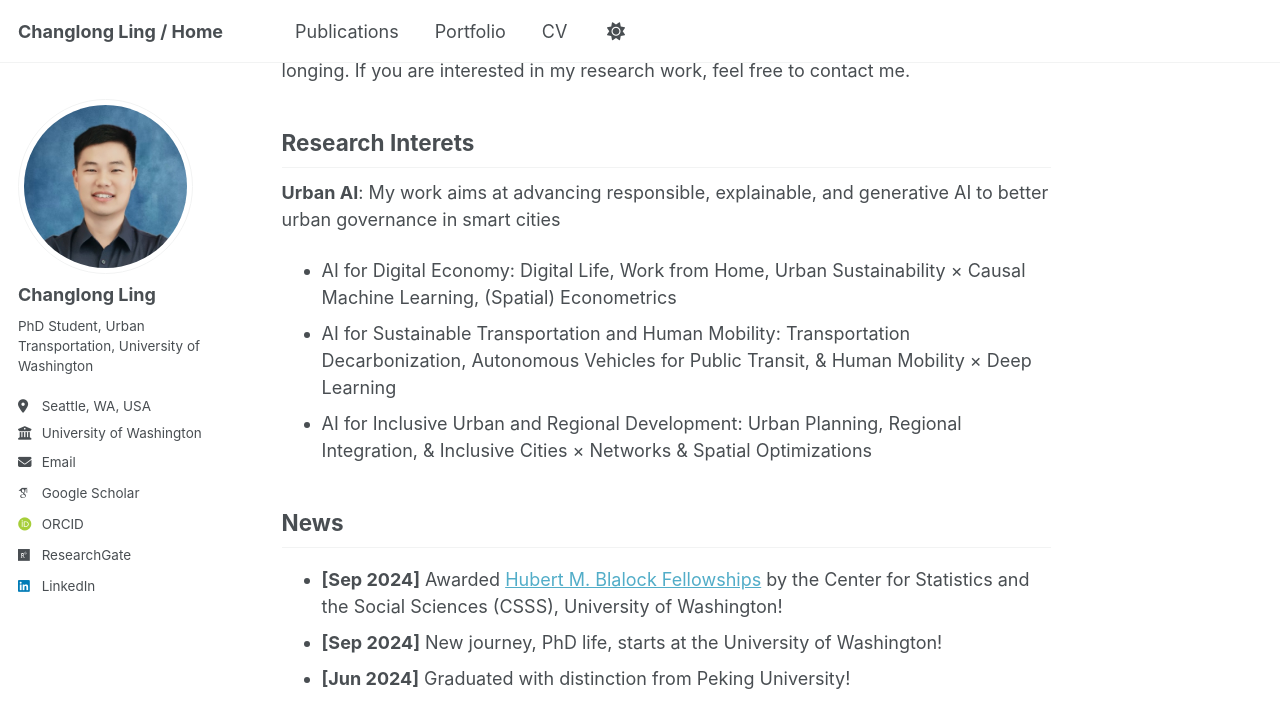
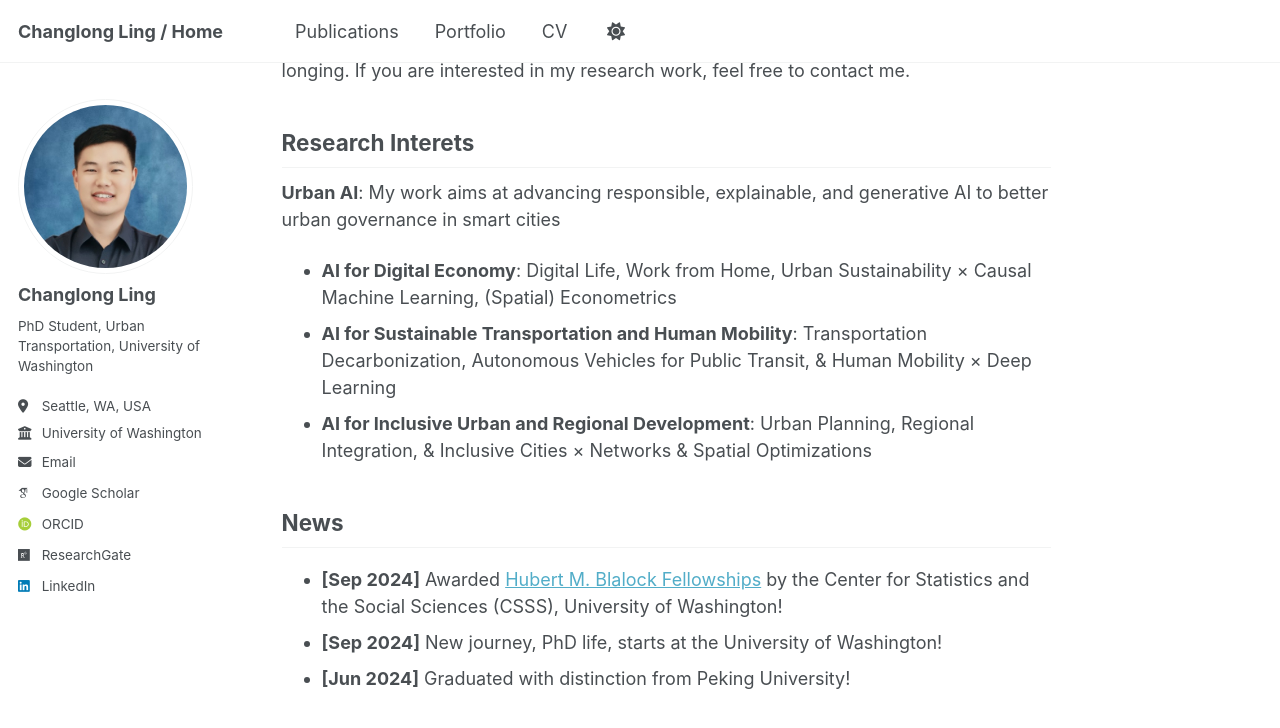
Before and after one commit to ChanglongLing/changlongling.github.io, a Jekyll site: the page built from _pages/about.md, in a window 1280 px wide and 900 px high, scrolled down 508 px. Shown: the top 728 px of the window. Built offline with Jekyll 4.4.1, drawn with Linux system fonts in a browser that asks for light colours; some web fonts are replaced.

```diff
--- a/_pages/about.md
+++ b/_pages/about.md
@@ -16,9 +16,9 @@ I enjoy the processes of planning urban and rural development, addressing real-w
 Research Interets
 -----
 **Urban AI**: My work aims at advancing responsible, explainable, and generative AI to better urban governance in smart cities
-- AI for Digital Economy: Digital Life, Work from Home, Urban Sustainability × Causal Machine Learning, (Spatial) Econometrics
-- AI for Sustainable Transportation and Human Mobility: Transportation Decarbonization, Autonomous Vehicles for Public Transit, & Human Mobility × Deep Learning
-- AI for Inclusive Urban and Regional Development: Urban Planning, Regional Integration, & Inclusive Cities × Networks & Spatial Optimizations
+- **AI for Digital Economy**: Digital Life, Work from Home, Urban Sustainability × Causal Machine Learning, (Spatial) Econometrics
+- **AI for Sustainable Transportation and Human Mobility**: Transportation Decarbonization, Autonomous Vehicles for Public Transit, & Human Mobility × Deep Learning
+- **AI for Inclusive Urban and Regional Development**: Urban Planning, Regional Integration, & Inclusive Cities × Networks & Spatial Optimizations
 
 News
 -----
```
